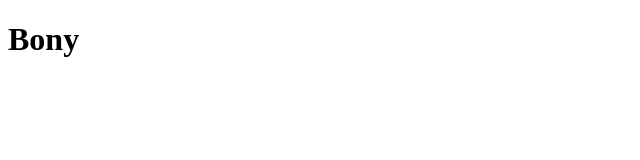
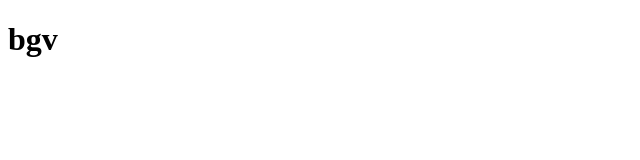
Before and after one commit to MdNoyon-wed/all-code, a plain HTML site: page index.html in a window 1280 px wide. Shown: the full height of the page, 0-640 px from the left. Drawn offline with Linux system fonts and the light colour scheme.

Commit message:
Update index.html

```diff
--- a/index.html
+++ b/index.html
@@ -6,6 +6,6 @@
   <title>Document</title>
 </head>
 <body>
-  <h1>Bony</h1>
+  <h1>bgv</h1>
 </body>
 </html>
```
